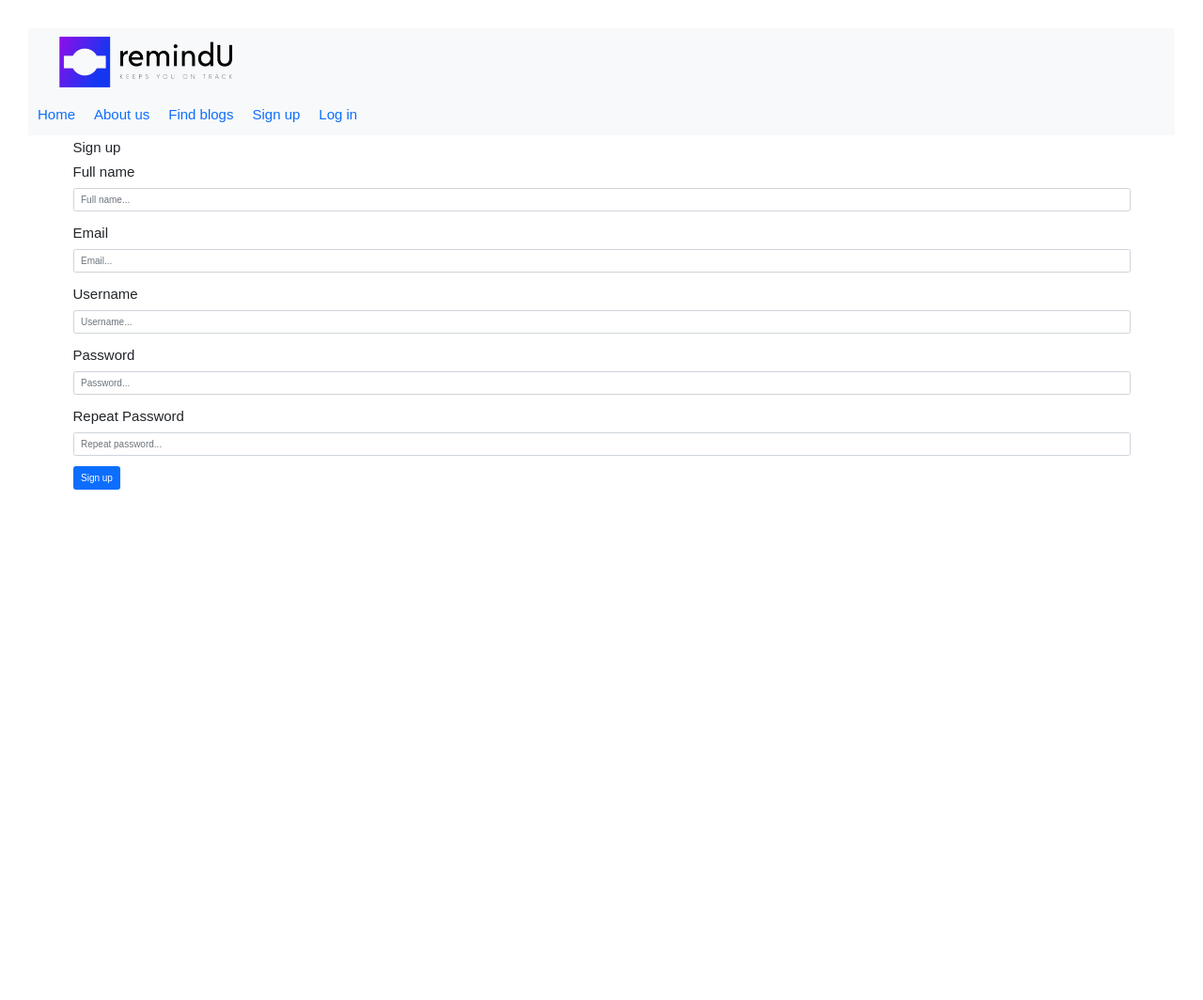
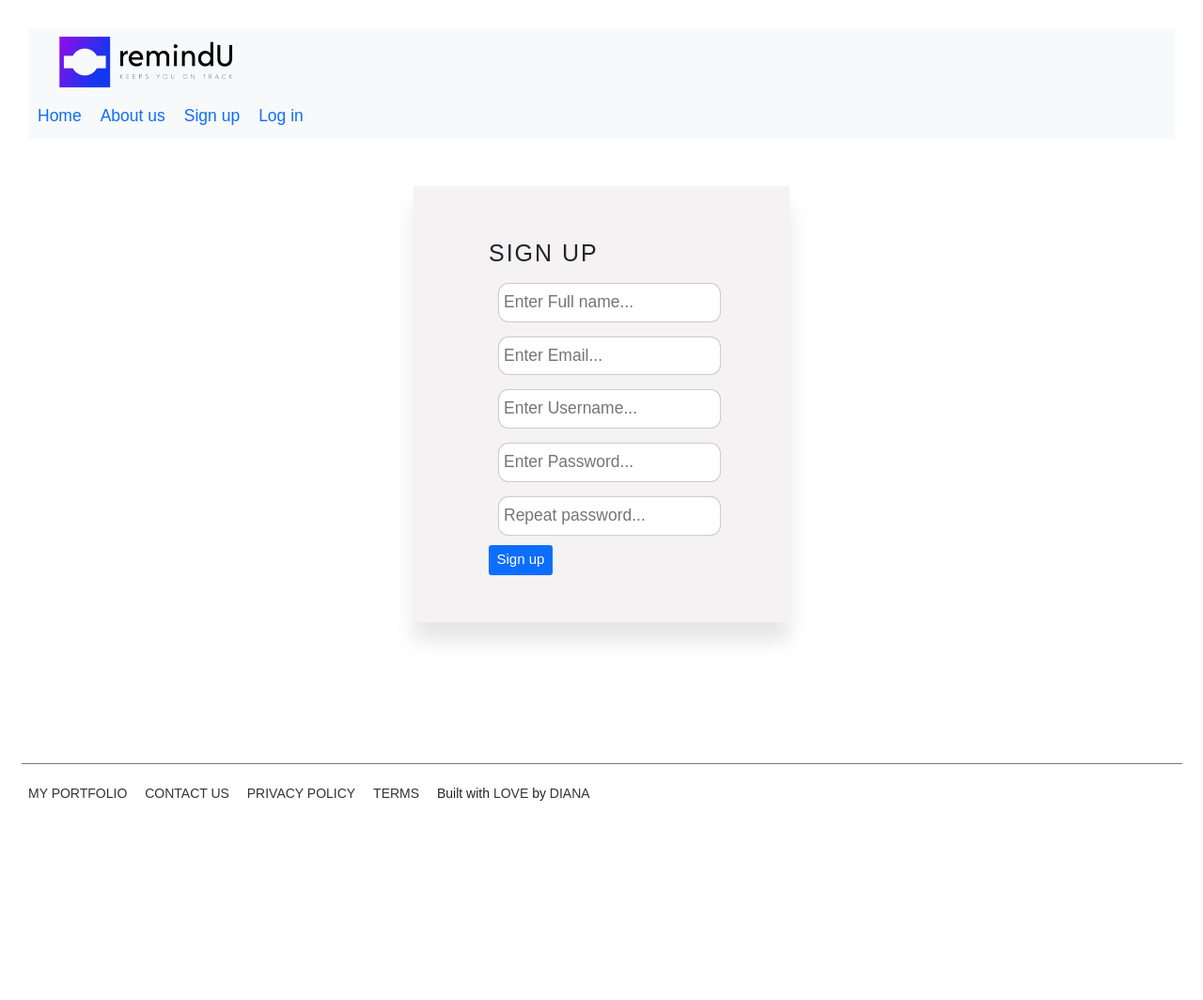
Before and after one commit to DianaElenaStancu/remindU-, a PHP site: page /signup.php in a window 1280 px wide. Shown: the whole page at 94% size. Before the commit the page ends 521 px from the top, so only its background shows below. Run offline with PHP 8.4, Linux system fonts and the light colour scheme.

Commit message:
Frontend first part

```diff
--- a/css/style.css
+++ b/css/style.css
@@ -5,15 +5,139 @@
 *,
 *::before,
 *::after {
-  box-sizing: inherit; }
+  box-sizing: border-box; }
 
 html {
   box-sizing: border-box;
   font-size: 62.5%; }
 
-  body {
-    font-family: 'Sora', sans-serif;
-    font-size: 1.5rem;
-    font-weight: 400;
-    line-height: 1.7;
-    padding: 3rem; }
+body {
+  font-family: 'Sora', sans-serif;
+  font-size: 1.75rem;
+  font-weight: 400;
+  line-height: 1.7;
+  padding: 3rem; }
+
+
+.container__intro{
+  height: 90vh;
+  background-image: linear-gradient(to right bottom, rgba(209, 226, 251, 1), rgba(9, 85, 255, 1));
+  background-size: cover;
+  background-position: top;
+  -webkit-clip-path: polygon(0 0,100% 0,100% 85%,0% 100%);
+      clip-path: polygon(0 0,100% 0,100% 85%,0% 100%);
+}
+
+.container__text-box {
+  display: block;
+  position: absolute;
+  top: 50%;
+  left: 50%;
+  transform: translate(-50%, -50%);
+  text-align: center; }
+
+.container__form{
+  max-width: 40rem;
+  margin: 5rem auto;
+  padding: 5rem 8rem 5rem 8rem;
+  background-color: #f4f2f2;
+  box-shadow: 0 2rem 2rem rgba(0, 0, 0, .1);
+  min-height: 30rem;
+}
+
+.form__group{
+  margin: 0.5rem;
+  padding: 0.5rem;
+  min-width:10rem;
+}
+
+.form__label{
+  font-weight: 500;
+  font-size: 1.5rem;
+}
+
+.form__control{
+  padding: 0.5rem;
+  min-width:20rem;
+  border: 1px solid rgba(0,0,0,.2);
+	border-radius: 1.1rem;
+	outline: 0;
+}
+
+.heading-primary {
+  color: #fff;
+  backface-visibility: hidden;
+  margin-bottom: 1rem; }
+  .heading-primary--main {
+    display: block;
+    font-size: 6rem;
+    font-weight: 100;
+    letter-spacing: .5rem; }
+  .heading-primary--sub {
+    display: block;
+    text-transform: uppercase;
+    font-size: 2rem;
+    font-weight: 700;
+    letter-spacing: .75rem; }
+
+.heading-secondary {
+  font-size: 2.5rem;
+  text-transform: uppercase;
+  font-weight: 100;
+  display: inline-block;
+  -webkit-background-clip: text;
+  letter-spacing: .2rem;
+  transition: all .2s; }
+
+  .btn {
+  display: inline-block;
+  text-decoration: none;
+  font-weight: 300;
+  font-size: 1.5rem; }
+  .btn:link, .btn:visited {
+    color: #505050;
+    border-bottom: 0.5px solid #505050;
+    transition: all .2s; }
+  .btn:hover {
+    color: #fff;
+    border-bottom: 2px solid #fff;
+    transform: translateY(-2px); }
+  .btn:active {
+    transform: translate(0); }
+
+  .btn__form{
+    width: 50%;
+    border-radius: 1rem;
+    padding: 1.5%;
+    border: none;
+    cursor: pointer;
+  }
+  .footer {
+    padding: 10rem 0;
+    font-size: 1.4rem;
+    }
+    .footer__navigation {
+      border-top: 1px solid #777;
+      padding-top: 2rem;
+      display: inline-block; }
+    .footer__list {
+      list-style: none; }
+    .footer__item {
+      display: inline-block; }
+      .footer__item:not(:last-child) {
+        margin-right: 1.5rem; }
+    .footer__link:link, .footer__link:visited {
+      color: #333;
+      text-decoration: none;
+      text-transform: uppercase;
+      display: inline-block;
+      transition: all .2s; }
+    .footer__link:hover, .footer__link:active {
+      color: rgba(9, 85, 255, 1);
+      box-shadow: 0 1rem 2rem rgba(0, 0, 0, 0.4);
+      transform: rotate(5deg) scale(1.3); }
+    .footer__copyright {
+      border-top: 1px solid #777;
+      padding-top: 2rem;
+      width: 80%;
+      float: right; }
--- a/footer.php
+++ b/footer.php
@@ -1,5 +1,20 @@
 </div>
 </body>
 </html>
-
+<footer class="footer">
+  <div class="row">
+      <div class="footer__navigation">
+        <ul class="footer__List">
+        <li class="footer__item"><a href="#" class="footer__link">My portfolio</a></li>
+        <li class="footer__item"><a href="#" class="footer__link">Contact us</a></li>
+        <li class="footer__item"><a href="#" class="footer__link">Privacy policy</a></li>
+        <li class="footer__item"><a href="#" class="footer__link">Terms</a></li>
+        <li class=" footer__item">Built with <a href="#" class="footer__link"> love </a> by <a href="#" class="footer__link">Diana</li>
+        </ul>
+      </div>
+      <!--  <p class="footer__copyright">
+            Built my <a href="#" class="footer__link"> Diana Stancu </a> with <a href="#" class="footer__link">love</a>.
+  </p>-->
+    </div>
+</footer>
 <script src="js/scrip.js"></script>
--- a/header.php
+++ b/header.php
@@ -8,7 +8,7 @@
       <title> remindU </title>
       <link href="https://fonts.googleapis.com/css2?family=Roboto:wght@100;300;400&display=swap" rel="stylesheet">
       <link href="https://cdn.jsdelivr.net/npm/bootstrap@5.1.0/dist/css/bootstrap.min.css" rel="stylesheet" integrity="sha384-KyZXEAg3QhqLMpG8r+8fhAXLRk2vvoC2f3B09zVXn8CA5QIVfZOJ3BCsw2P0p/We" crossorigin="anonymous">
-      <link rel="shortcut icon" type="image/png" href="img/vector/default.svg">
+      <link rel="shortcut icon" type="image/png" href="img/logo_sm_white.png">
       <link rel="stylesheet" href="css/reset.css">
       <link rel="stylesheet" href="css/style.css">
   </head>
@@ -19,9 +19,9 @@
         <ul class="nav justify-content-end">
           <li class = "nav-item"> <a class="nav-link" href="index.php">Home</a></li>
           <li class = "nav-item"> <a class="nav-link" href="discover.php">About us</a></li>
-          <li class = "nav-item"> <a class="nav-link" href="blog.php">Find blogs</a></li>
           <?php
             if(isset($_SESSION["useruid"])){
+              echo "<li class = \"nav-item\"> <a class=\"nav-link\" href='planner.php'>Planner page</a></li>";
               echo "<li class = \"nav-item\"> <a class=\"nav-link\" href='profile.php'>Profile page</a></li>";
               echo "<li class = \"nav-item\"> <a class=\"nav-link\" href='includes/logout.inc.php'>Log out</a></li>";
             }
@@ -31,5 +31,3 @@
             }
            ?>
     </nav>
-
-  <div class="wrapper">
--- a/includes/functions.inc.php
+++ b/includes/functions.inc.php
@@ -117,7 +117,7 @@ function loginUser($conn, $username, $pwd) {
     session_start();
     $_SESSION["userid"] = $uidExists["usersId"];
       $_SESSION["useruid"] = $uidExists["usersUid"];
-      header("location: ../index.php");
+      header("location: ../planner.php");
       exit();
   }
 }
--- a/signup.php
+++ b/signup.php
@@ -2,58 +2,55 @@
   include_once 'header.php';
 ?>
 
-    <div class = "container-sm">
-      <h2>Sign up</h2>
-      <div class = "row">
+    <div class = "container__form">
+      <h2 class = "heading-secondary">Sign up</h2>
+      <div class = "row justify-content-md-center">
         <form action="includes/signup.inc.php" method="post">
-          <div class = "mb-3">
-              <label for="FullName" class = "form-label"> Full name </label>
-              <input type="text" class = "form-control" id = "FullName" name="name" placeholder="Full name..." aria-describedby="NameHelp">
+          <div class = "form__group">
+            <!--  <label for="FullName" class = "form__label"> Full name </label> --> <!---->
+            <input type="text" class = "form__control" id = "FullName" name="name" placeholder="Enter Full name..." aria-describedby="NameHelp">
           </div>
-          <div class = "mb-3">
-            <label for="email" class = "form-label"> Email </label>
-            <input type="email" class = "form-control" id = "Email" name="email" placeholder="Email..." aria-describedby="EmailHelp">
+          <div class = "form__group">
+            <!--<label for="email" class = "form__label"> Email </label>-->
+            <input type="email" class = "form__control" id = "Email" name="email" placeholder="Enter Email..." aria-describedby="EmailHelp">
           </div>
-          <div class = "mb-3">
-            <label for="Username" class = "form-label"> Username </label>
-            <input type="text" class = "form-control" id = "Username" name="uid" placeholder="Username..." aria-describedby="UsernameHelp">
+          <div class = "form__group">
+            <!--<label for="Username" class = "form__label"> Username </label>-->
+            <input type="text" class = "form__control" id = "Username" name="uid" placeholder="Enter Username..." aria-describedby="UsernameHelp">
           </div>
-          <div class = "mb-3">
-            <label for="Password" class = "form-label"> Password </label>
-            <input type="password" class = "form-control" id = "Password" name="pwd" placeholder="Password..." aria-describedby="PasswordHelp">
+          <div class = "form__group">
+            <!--  <label for="Password" class = "form__label"> Password </label>-->
+            <input type="password" class = "form__control" id = "Password" name="pwd" placeholder="Enter Password..." aria-describedby="PasswordHelp">
           </div>
-          <div class = "mb-3">
-            <label for="RepeatPassword" class = "form-label"> Repeat Password </label>
-            <input type="password"  class = "form-control" id = "RepeatPassword" name="pwdRepeat" placeholder="Repeat password..." aria-describedby="PasswordHelp">
+          <div class = "form__group">
+            <!--  <label for="RepeatPassword" class = "form__label"> Repeat Password </label>-->
+            <input type="password"  class = "form__control" id = "RepeatPassword" name="pwdRepeat" placeholder="Repeat password..." aria-describedby="PasswordHelp">
           </div>
-
-
-
-          <button type="submit" name="submit" class="btn btn-primary">Sign up</button>
+          <button type="submit" name="submit" class="btn btn-block mybtn btn-primary tx-tfm">Sign up</button>
         </form>
       </div>
       <?php
         if(isset($_GET["error"])){
           if($_GET["error"] == "emptyinput"){
-            echo '<p>Fill in al fields!</p>';
+            echo '<p class="alert alert-primary" role="alert">Fill in al fields!</p>';
           }
           else if($_GET["error"] == "invaliduid"){
-            echo '<p>Choose a proper username!</p>';
+            echo '<p class="alert alert-primary" role="alert">Choose a proper username!</p>';
           }
           else if($_GET["error"] == "invalidemail"){
-            echo '<p>Choose a proper email!</p>';
+            echo '<p class="alert alert-primary" role="alert">Choose a proper email!</p>';
           }
           else if($_GET["error"] == "pwdsdontmatch"){
-            echo '<p>Passwords does not match!</p>';
+            echo '<p class="alert alert-primary" role="alert">Passwords does not match!</p>';
           }
           else if($_GET["error"] == "stmtfailed"){
-            echo '<p>Something went wrong!</p>';
+            echo '<p class="alert alert-primary" role="alert">Something went wrong!</p>';
           }
           else if($_GET["error"] == "usernametaken"){
-            echo '<p>Username already taken!</p>';
+            echo '<p class="alert alert-primary" role="alert">Username already taken!</p>';
           }
           else if($_GET["error"] == "none"){
-            echo '<p>You have signed up!</p>';
+            echo '<p class="alert alert-primary" role="alert">You have signed up!</p>';
           }
         }
        ?>
```
Also changed, not shown: index.php (+8 -4 lines), login.php (+12 -12 lines), planner.php (added, +15 -0 lines), img/logo_sm.png (added), img/logo_sm_white.png (added).
